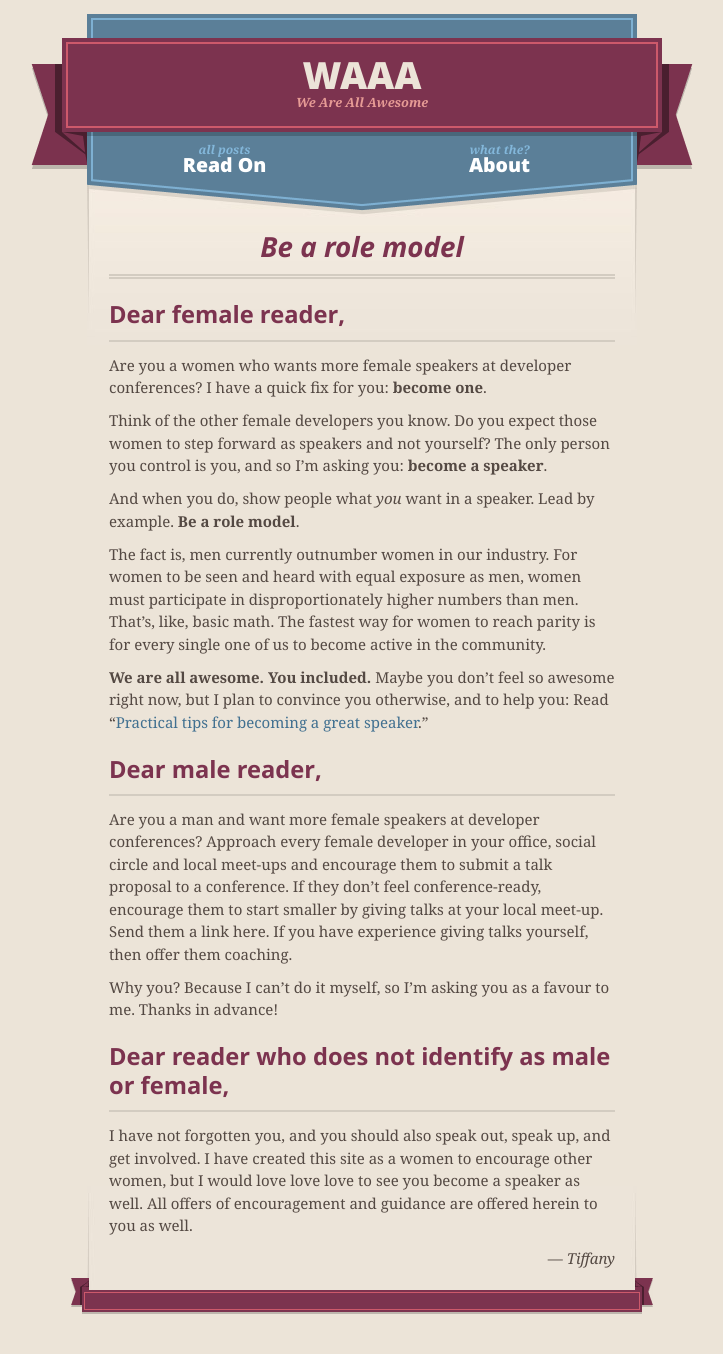
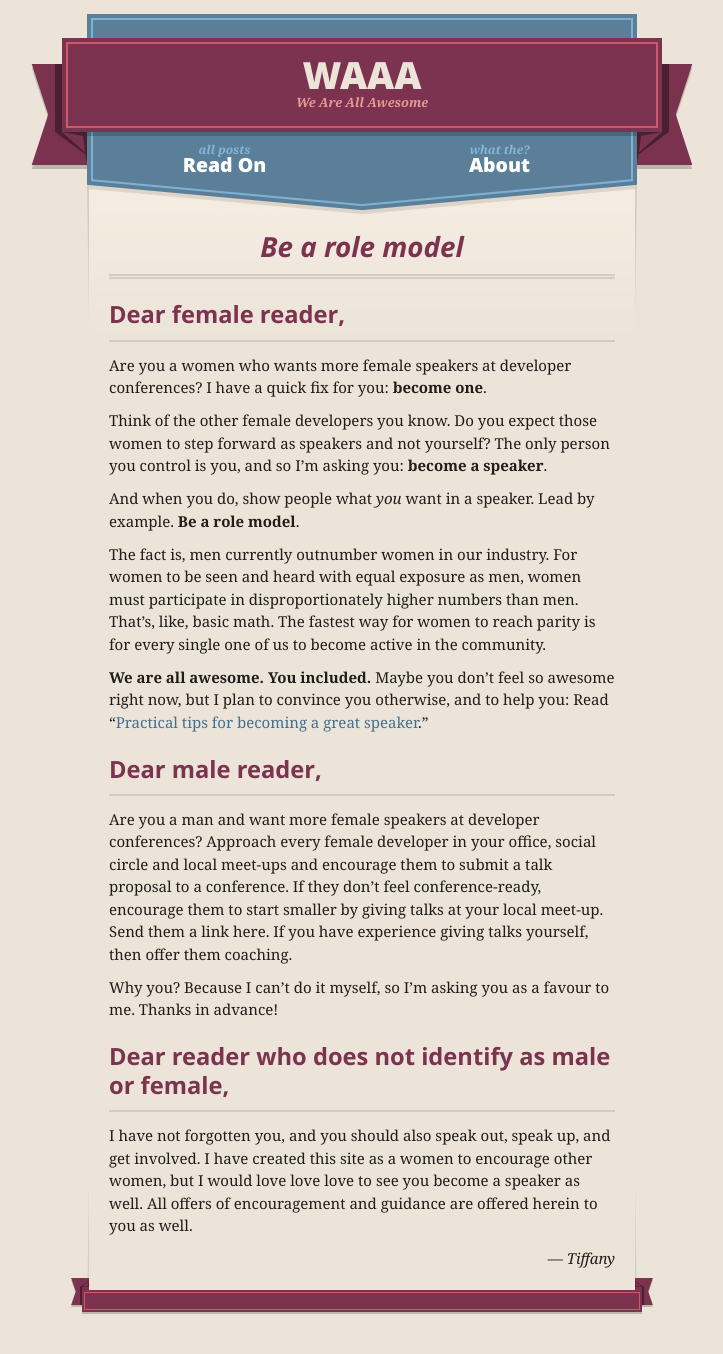
Before and after one commit to janl/waaa, a Jekyll site: the page built from index.html, in a window 1280 px wide. Shown: the whole page, without its empty margins (278-1001 px from the left). Built offline with Jekyll 4.4.1, drawn with Linux system fonts in a browser that asks for light colours; nearby versions of some CDN libraries.

Commit message:
more contrast

```diff
--- a/stylesheets/screen.css
+++ b/stylesheets/screen.css
@@ -366,7 +366,7 @@ footer span.octocat {
 body {
   background: #ece4d8;
   font: normal normal 15px/1.5 Georgia, Palatino,” Palatino Linotype”, Times, “Times New Roman”, serif;
-  color: #544943;
+  color: #201D1A;
   -webkit-font-smoothing: antialiased;
 }
 
```
